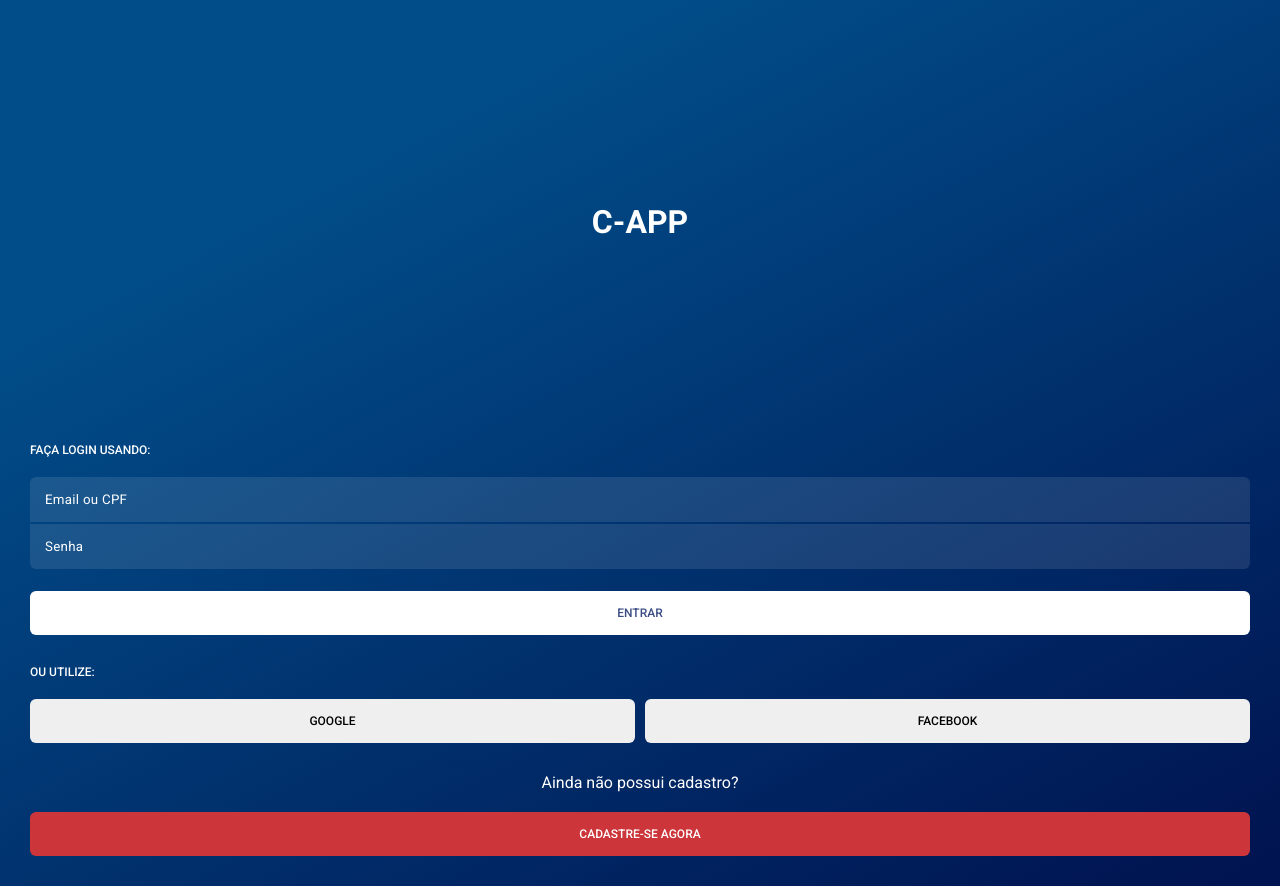
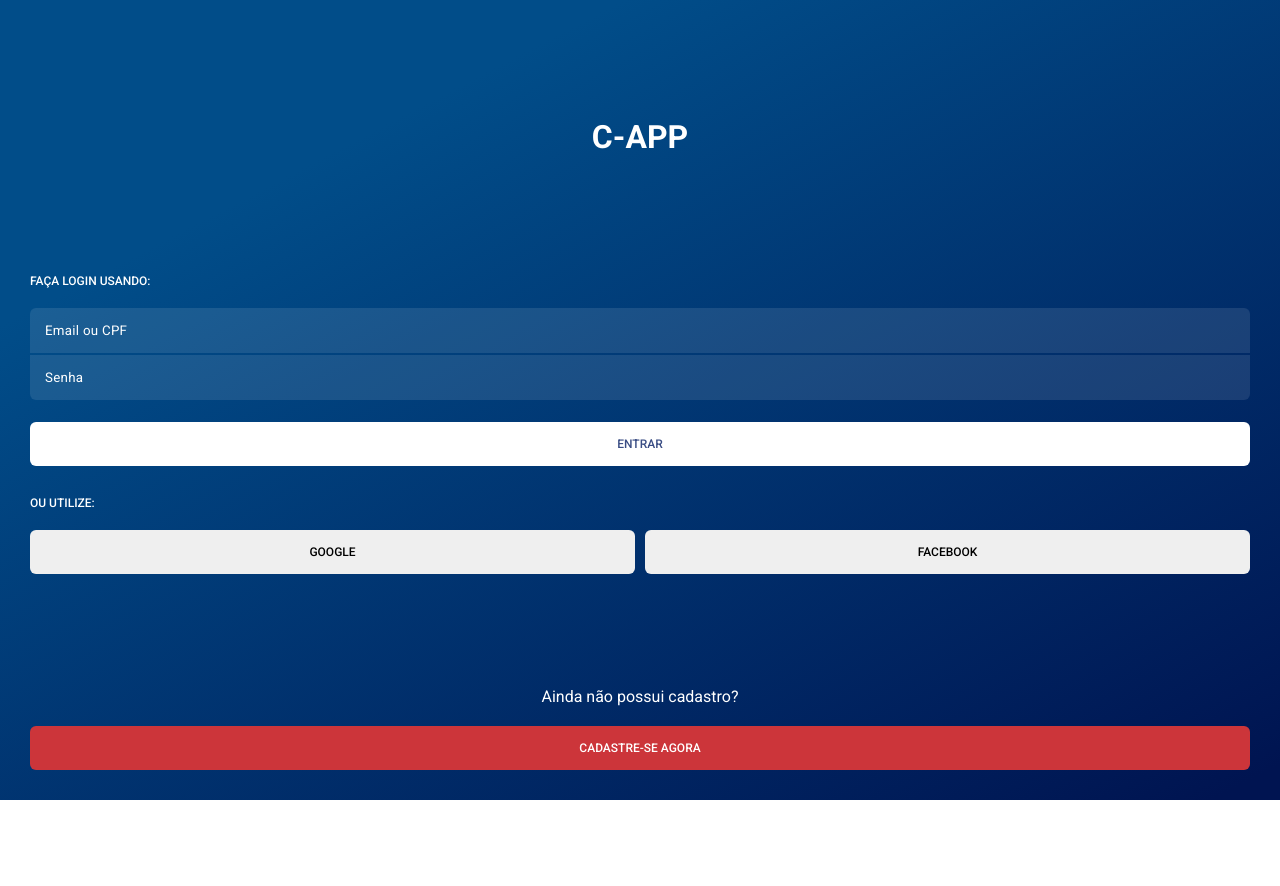
Before and after one commit to rodriggopda/cianorte-c-app, a Nuxt app: page /login in a window 1280 px wide. After the commit the page ends 800 px from the top, so only its background shows below. Built offline with nearby package versions, Linux system fonts and the light colour scheme.

Commit message:
icons addded in manifest

```diff
--- a/nuxt.config.js
+++ b/nuxt.config.js
@@ -47,18 +47,7 @@ export default {
 
   // PWA module configuration: https://go.nuxtjs.dev/pwa
   pwa: {
-    icon: [
-      {
-        "src": "/android-chrome-192x192.png",
-        "sizes": "192x192",
-        "type": "image/png"
-      },
-      {
-          "src": "/android-chrome-512x512.png",
-          "sizes": "512x512",
-          "type": "image/png"
-      }
-    ],
+
     manifest: {
       lang: 'pt-BR',
       name: 'Cianorte C-APP',
@@ -67,10 +56,21 @@ export default {
       display: "standalone",
       orientation: "portrait",
       scope: "/",
-      start_url: "/"
+      start_url: "/",
+      icon: [
+        {
+          "src": "/android-chrome-192x192.png",
+          "sizes": "192x192",
+          "type": "image/png"
+        },
+        {
+          "src": "/android-chrome-512x512.png",
+          "sizes": "512x512",
+          "type": "image/png"
+        }
+      ],
     },
     meta: [
-
     ],
   },
 
--- a/pages/login.vue
+++ b/pages/login.vue
@@ -68,6 +68,7 @@ export default {
 
 .top-content {
   display: flex;
+  flex: 1;
   flex-direction: column;
   justify-content: space-evenly;
 }
@@ -79,7 +80,7 @@ export default {
 
 .brand {
   text-align: center;
-  margin: 15% 0;
+  margin: 20px 0;
 }
 
 .form-login {
```
